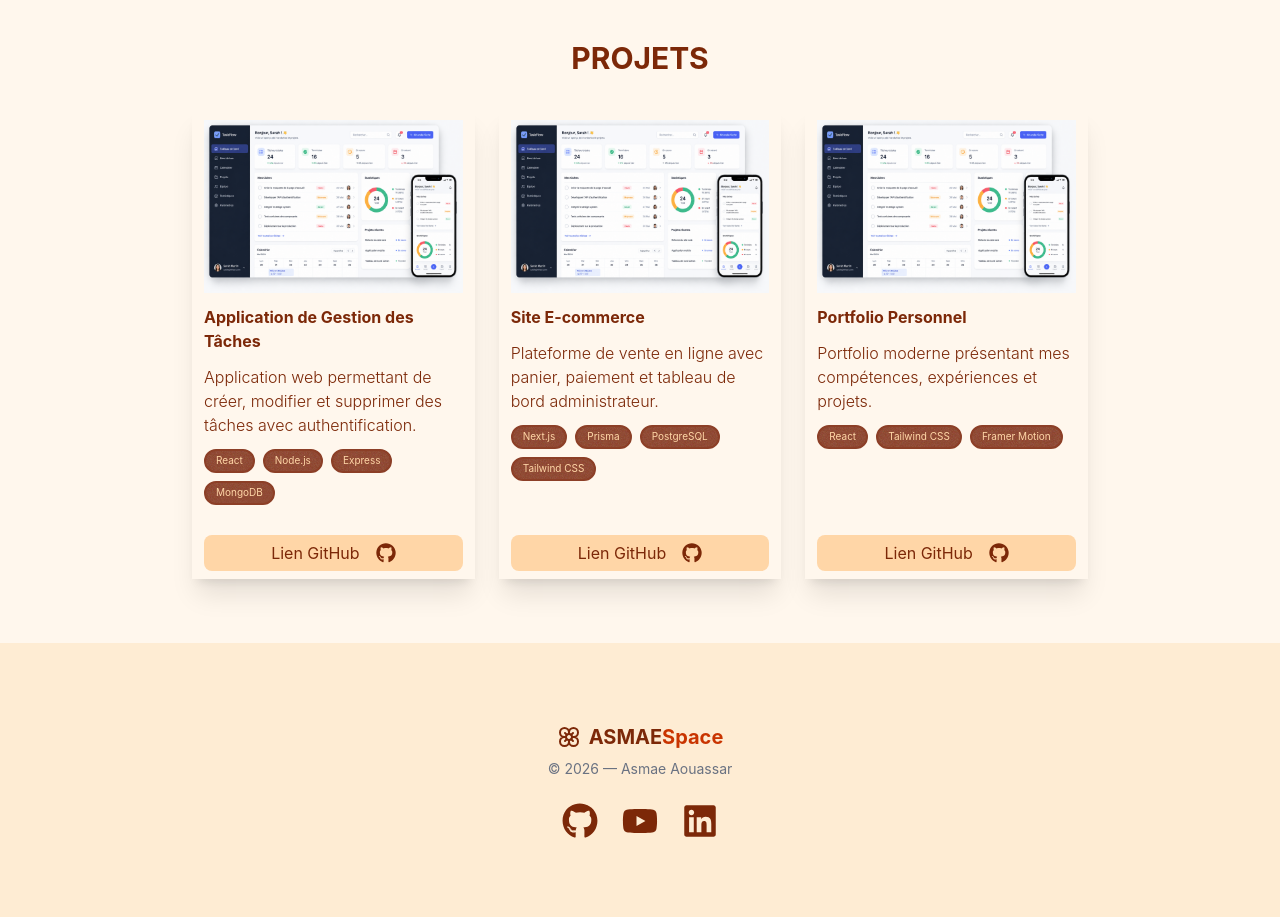
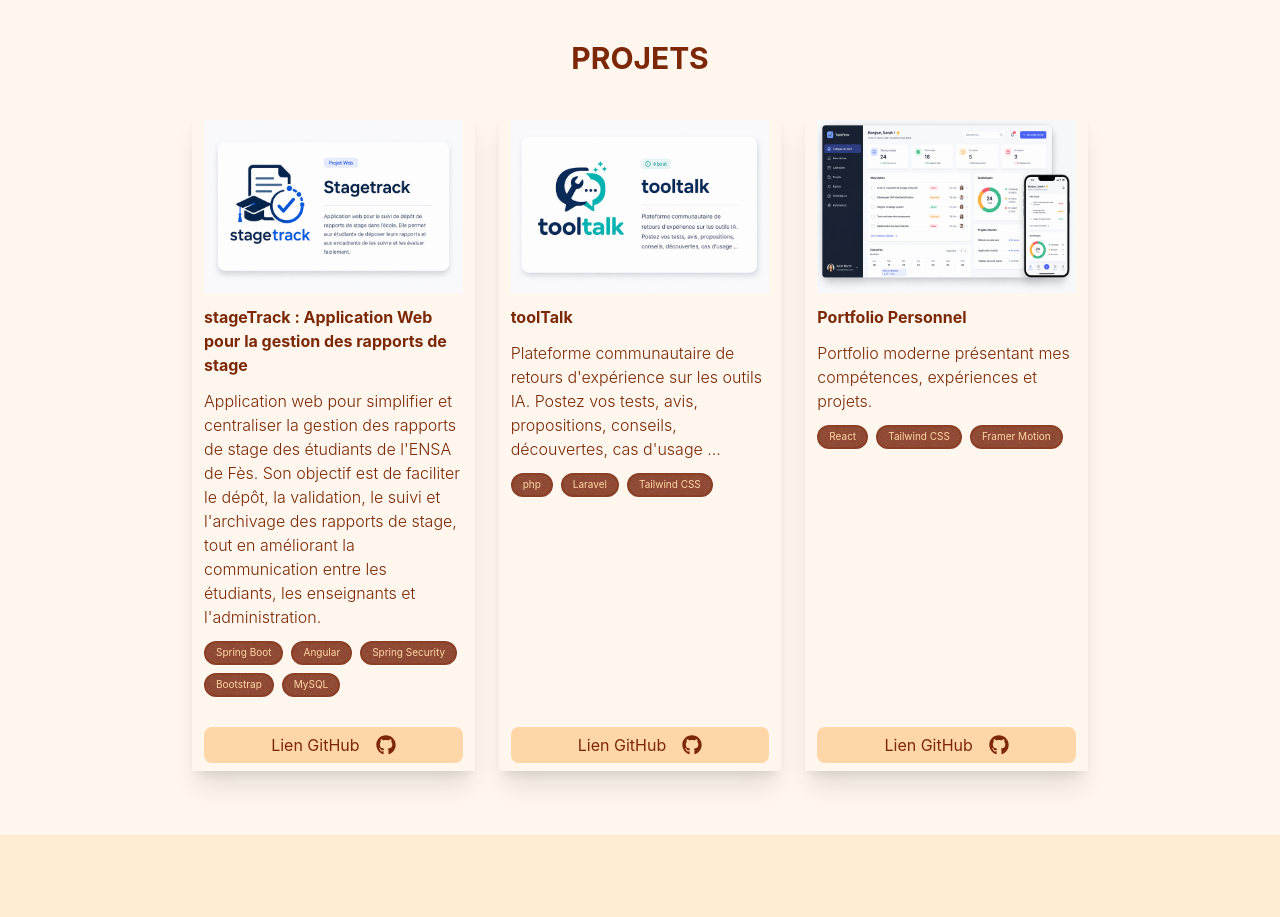
Before and after one commit to asmaeaouassar20/asmae-aouassar-space-1, a React (Vite) app: page / in a window 1280 px wide. Shown: the part 3260-4177 px from the top of the page. Built offline with nearby package versions, Linux system fonts and the light colour scheme.

Commit message:
add data to list of projects

```diff
--- a/src/components/projets/Projets.tsx
+++ b/src/components/projets/Projets.tsx
@@ -1,5 +1,7 @@
 
 import defaultImg from '../../assets/default.png';
+import toolTalk from '../../assets/projets/toolTalk.png';
+import stageTrack from '../../assets/projets/stageTrack.png';
 import type { ProjetInterface } from '../../utilities/ProjetInterface';
 import Title from '../Title';
 import ProjetCard from './ProjetCard';
@@ -7,21 +9,21 @@ import ProjetCard from './ProjetCard';
 const projects : ProjetInterface[] = [
   {
     id: 1,
-    title: "Application de Gestion des Tâches",
+    title: "stageTrack : Application Web pour la gestion des rapports de stage",
     description:
-      "Application web permettant de créer, modifier et supprimer des tâches avec authentification.",
-    image: defaultImg,
-    technologies: ["React", "Node.js", "Express", "MongoDB"],
+      "Application web pour simplifier et centraliser la gestion des rapports de stage des étudiants de l'ENSA de Fès. Son objectif est de faciliter le dépôt, la validation, le suivi et l'archivage des rapports de stage, tout en améliorant la communication entre les étudiants, les enseignants et l'administration.",
+    image: stageTrack,
+    technologies: ["Spring Boot", "Angular", "Spring Security", "Bootstrap" , "MySQL"],
     github: "https://github.com/votre-compte/task-manager",
   },
   {
     id: 2,
-    title: "Site E-commerce",
+    title: "toolTalk",
     description:
-      "Plateforme de vente en ligne avec panier, paiement et tableau de bord administrateur.",
-    image: defaultImg,
-    technologies: ["Next.js", "Prisma", "PostgreSQL", "Tailwind CSS"],
-    github: "https://github.com/votre-compte/ecommerce",
+      "Plateforme communautaire de retours d'expérience sur les outils IA. Postez vos tests, avis, propositions, conseils, découvertes, cas d'usage ...",
+    image: toolTalk,
+    technologies: ["php", "Laravel", "Tailwind CSS"],
+    github: "https://github.com/asmaeaouassar20/ToolTalk",
   },
   {
     id: 3,
```
Also changed, not shown: src/assets/projets/stagetrack.png (added), src/assets/projets/tooltalk.png (added).
